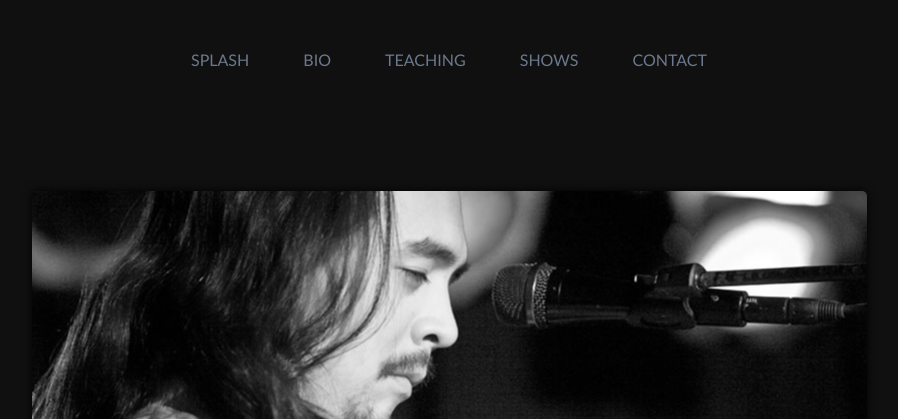
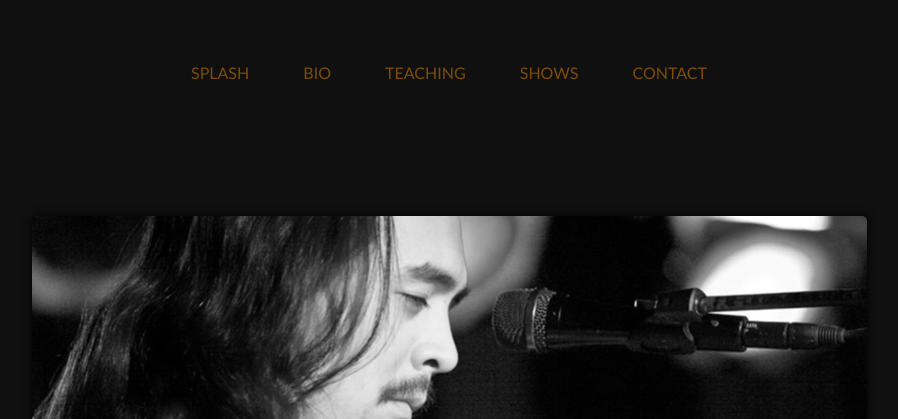
Before and after one commit to arcod/tmorris, a plain HTML site: page index.html in a window 1280 px wide. Shown: the top 419 px of the page, without its empty margins (191-1089 px from the left). Drawn offline with Linux system fonts and the light colour scheme.

Commit message:
Update tmorris.css

```diff
--- a/css/tmorris.css
+++ b/css/tmorris.css
@@ -6,9 +6,9 @@ body{
 
 nav{
 
-height:100px;
+height:125px;
 padding-bottom:8px;
-line-height:100px;
+line-height:125px;
 }
 
 nav a{
@@ -17,7 +17,7 @@ nav a{
 	line-height:normal;
     font-size: 16px;
     text-decoration: none;
-    color: #6C798D;
+    color: #7E4C09;
 
     padding: 0px 5px;
     margin:0px 20px;
```
